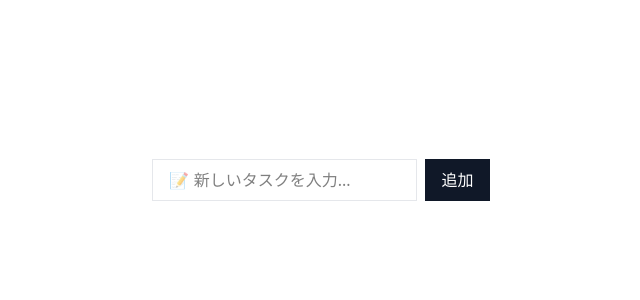
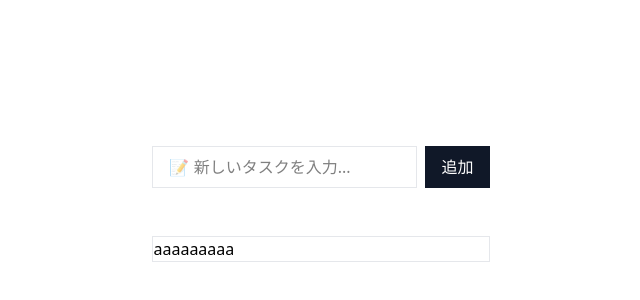
Before and after one commit to oguratakayuki-flaretech/todo-app-scrum, a Next.js app in the folder frontend/: page / in a window 1280 px wide. Shown: the part 196-496 px from the top of the page, without its empty margins (319-959 px from the left). Built offline with nearby package versions, Linux system fonts and the light colour scheme.

Commit message:
マージするので一時保存

```diff
--- /dev/null
+++ b/frontend/app/components/FilterBar.tsx
@@ -0,0 +1,18 @@
+// 型定義
+import type { Filter } from "../types";
+
+// Props
+type Props = {
+  filter: Filter;
+  setFilter: (value: Filter) => void;
+};
+
+export const FilterBar = ({ filter, setFilter }: Props) => {
+  return (
+    <div className="border border-gray-200">
+      <button>aaa</button>
+      <button>aaa</button>
+      <button>aaa</button>
+    </div>
+  );
+};
--- a/frontend/app/components/Task/TaskItem.tsx
+++ b/frontend/app/components/Task/TaskItem.tsx
@@ -11,7 +11,7 @@ type Props = {
 // Propsだと宣言してtaskを分割代入
 export const TaskItem = ({ task, toggleTask, deleteTask }: Props) => {
   return (
-    <li className="border border-gray-200 px-4 py-2 flex items-center gap2">
+    <li className="border border-gray-200 px-4 py-2 flex items-center gap-2">
       <input
         type="checkbox"
         className="mr-2"
--- a/frontend/app/page.tsx
+++ b/frontend/app/page.tsx
@@ -2,14 +2,18 @@
 import { useState } from "react";
 import { InputForm } from "./components/InputForm";
 import { TaskList } from "./components/Task/TaskList";
+import { FilterBar } from "./components/FilterBar";
+
 // 型定義
-import type { Task } from "./types";
+import type { Task, Filter } from "./types";
 
 export default function Home() {
   // useStateでtasksを管理
   const [tasks, setTasks] = useState<Task[]>([]);
   // useStateでinputを管理
   const [input, setInput] = useState<string>("");
+  // useStateでfilterを管理
+  const [filter, setFilter] = useState<Filter>("all");
   // タスクを追加
   const addTask = () => {
     if (!input.trim()) return;
@@ -28,7 +32,12 @@ export default function Home() {
   const deleteTask = (id: number) => {
     setTasks(tasks.filter((task) => task.id !== id));
   };
-
+  // フィルターで表示タスクを切り替え
+  const filteredTask = tasks.filter((task) => {
+    if (filter === "all") return true;
+    if (filter === "active") return !task.completed;
+    if (filter === "completed") return task.completed;
+  });
   return (
     <main className="flex min-h-screen items-center justify-center">
       <div className="max-w-md">
@@ -40,6 +49,7 @@ export default function Home() {
           toggleTask={toggleTask}
           deleteTask={deleteTask}
         />
+        <FilterBar filter={filter} setFilter={setFilter} />
       </div>
     </main>
   );
--- a/frontend/app/types/index.ts
+++ b/frontend/app/types/index.ts
@@ -3,3 +3,5 @@ export type Task = {
   title: string
   completed: boolean
 }
+
+export type Filter = "all" | "active" | "completed"
```
